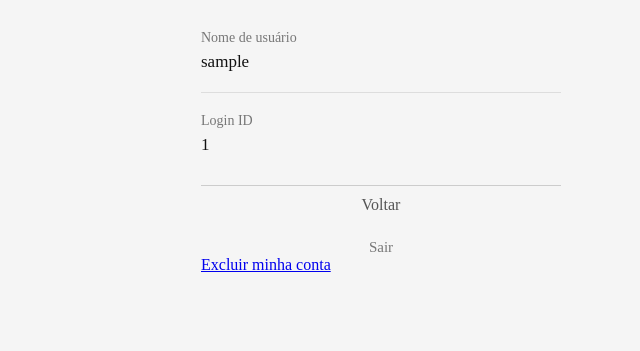
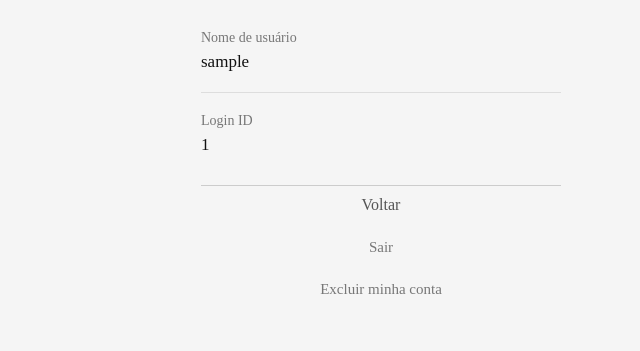
Before and after one commit to guilhermedomingues-dev/Stella_STL, a Flask app: page /account in a window 1280 px wide. Shown: the part 196-547 px from the top of the page, without its empty margins (259-899 px from the left). Run offline with Flask 3, Linux system fonts and the light colour scheme; the visitor is signed in with stand-in values (Sample User, id 1).

Commit message:
Fix class attribute for account delete link

```diff
--- a/api/templates/account.html
+++ b/api/templates/account.html
@@ -35,7 +35,7 @@
 
         <a class="logout-link" href="/logout">Sair</a>
 
-        <a href="{{ url_for('delete_account') }}" class="account-delete-link">Excluir minha conta</a>
+        <a class="logout-link" href="{{ url_for('delete_account') }}" class="account-delete-link">Excluir minha conta</a>
 
     </main>
 
```
